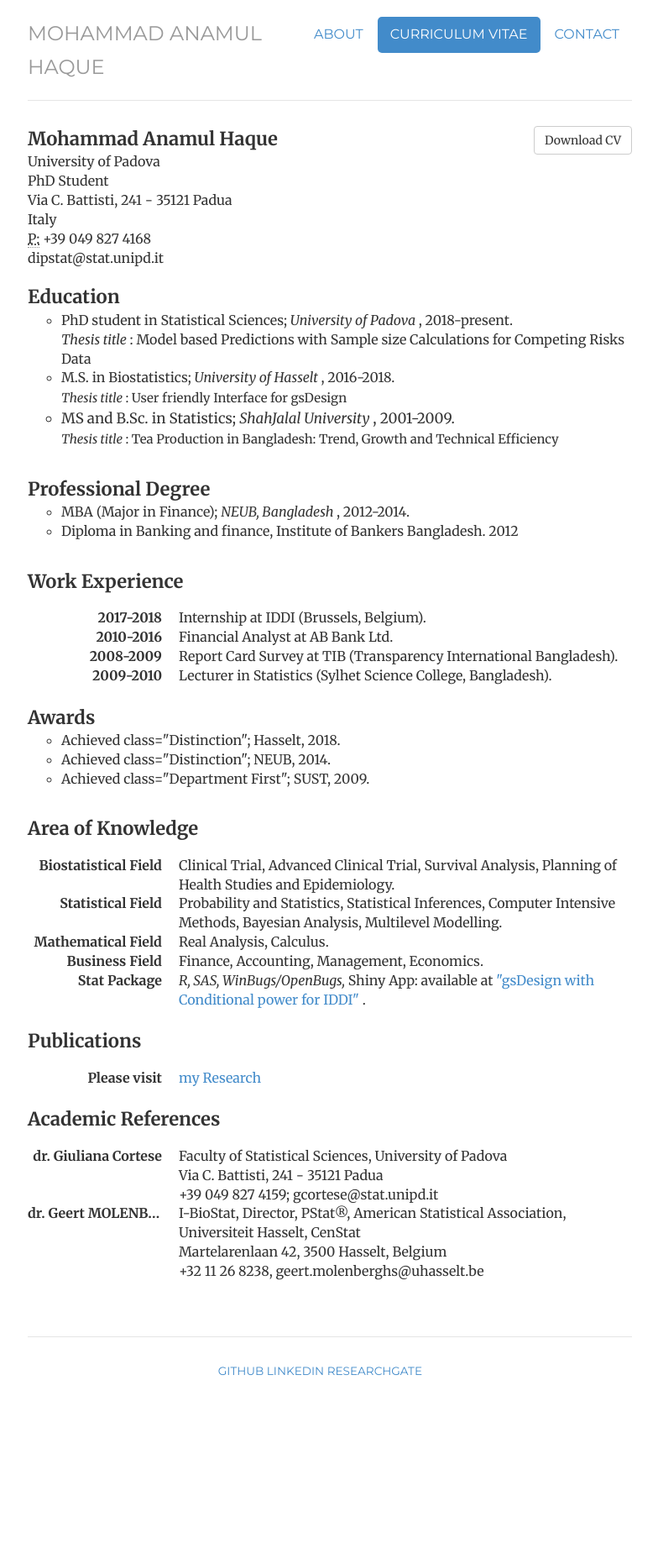
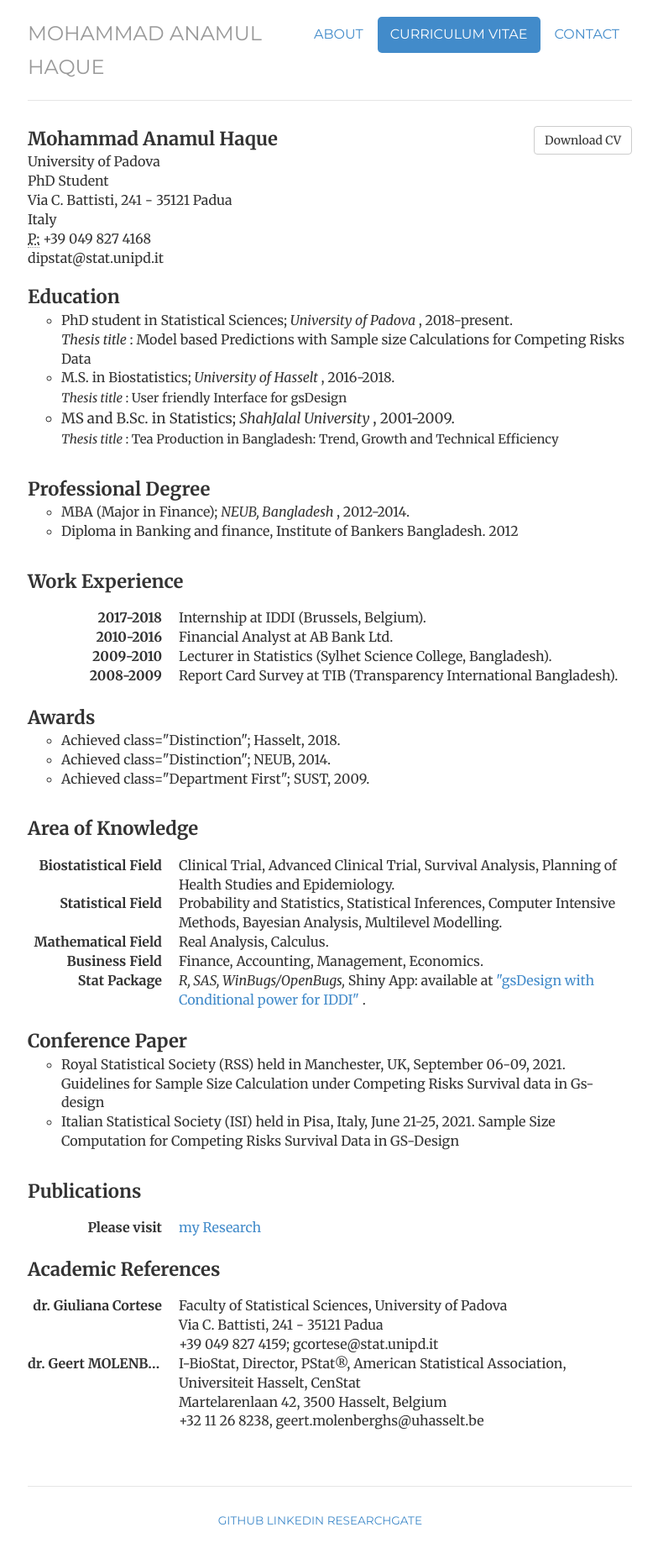
Before and after one commit to haquemdanamul/haquemdanamul, a Jekyll site: the page built from resume/index.html, in a window 1280 px wide. Shown: the whole page at 84% size, without its empty margins (247-1031 px from the left). Built offline with Jekyll 4.4.1, drawn with Linux system fonts in a browser that asks for light colours; nearby versions of some CDN libraries; library files that are not in the unit come from our copies; before the commit the page ends 1683 px from its top, so only the background shows below that.

Commit message:
Update index.html

```diff
--- a/resume/index.html
+++ b/resume/index.html
@@ -45,10 +45,10 @@ description: Contact information for Mohammad Anamul Haque, a Statistician, Bios
 <dd>Internship at IDDI (Brussels, Belgium).</dd>
 	<dt>2010-2016</dt>
 <dd>Financial Analyst at AB Bank Ltd.</dd>
+	<dt>2009-2010</dt>
+<dd>Lecturer in Statistics (Sylhet Science College, Bangladesh).</dd>
 	<dt>2008-2009</dt>
 <dd>Report Card Survey at TIB (Transparency International Bangladesh).</dd>
-	<dt>2009-2010</dt>
-<dd>Lecturer in Statistics (Sylhet Science College, Bangladesh).</dd>
 
 </d1>
 	<br>
@@ -76,6 +76,14 @@ description: Contact information for Mohammad Anamul Haque, a Statistician, Bios
 
 	</dd>
 	</d1>
+<br>
+
+<b style="font-size:22px"> Conference Paper </b>
+<ul style="list-style-type:circle;">
+<li> Royal Statistical Society (RSS) held in Manchester, UK, September 06-09, 2021. Guidelines for Sample Size Calculation under
+Competing Risks Survival data in Gs-design  </li>
+<li> Italian Statistical Society (ISI) held in Pisa, Italy, June 21-25, 2021. Sample Size Computation for Competing Risks Survival Data in GS-Design </li>
+</ul>
 <br>
 
 <b style="font-size:22px"> Publications </b>
```
